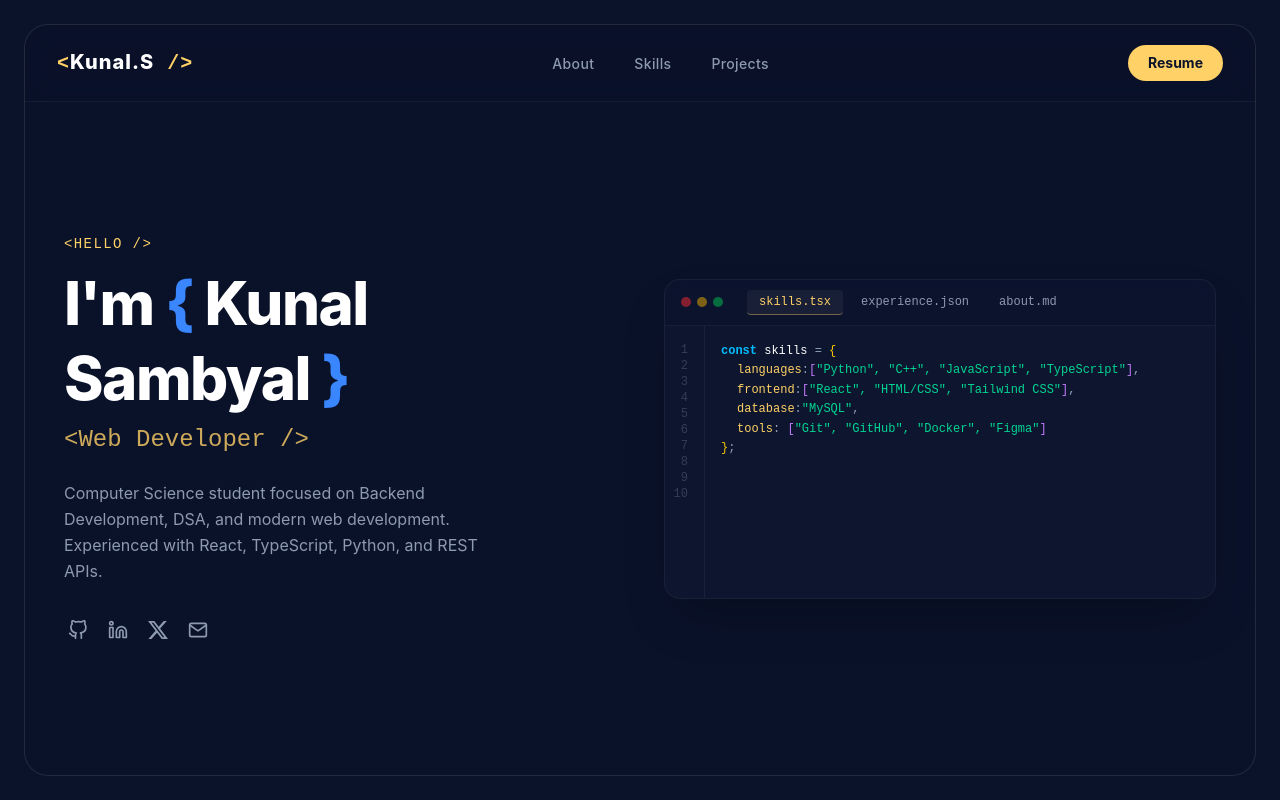
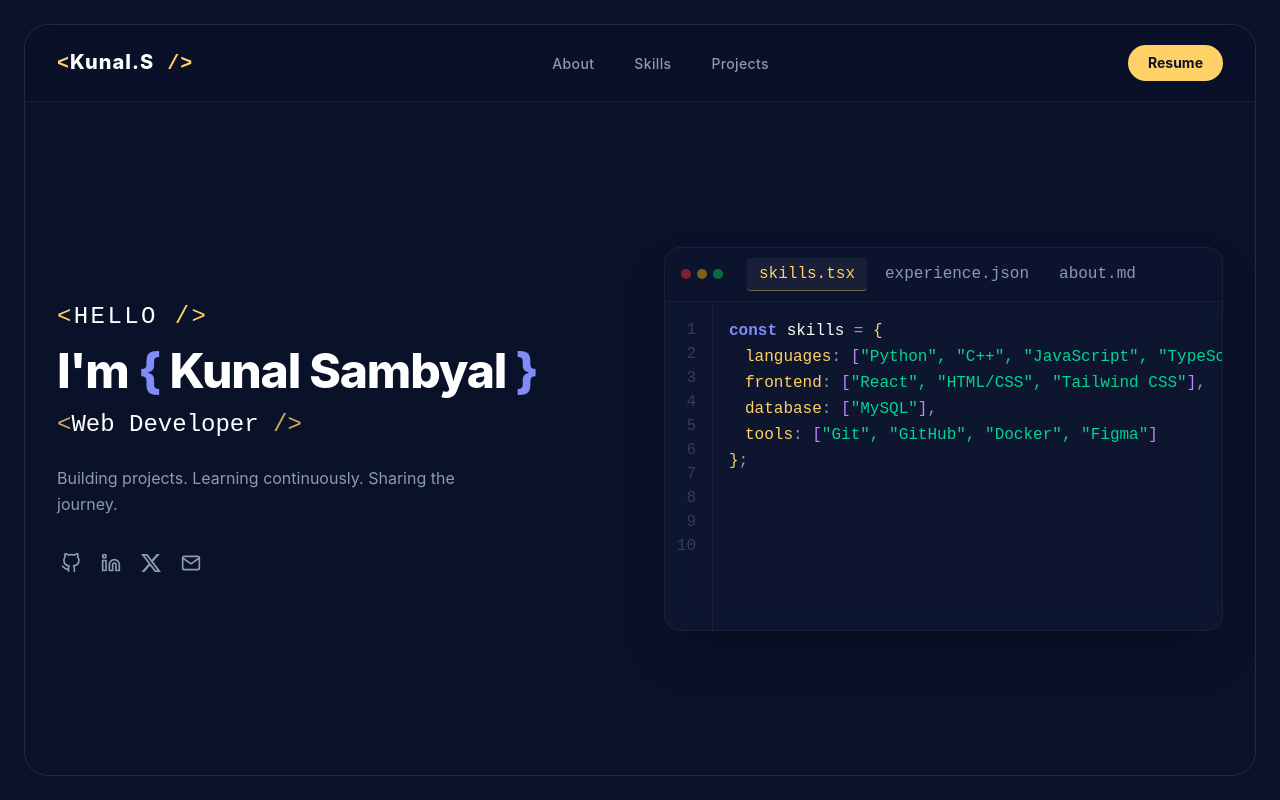
Before and after one commit to KunalSambyal/Portfolio, a React (Vite) app in the folder frontend/: page / in a window 1280 px wide. Built offline with nearby package versions, Linux system fonts and the light colour scheme.

Commit message:
refactor: modularize IDE widget with Context and dry code   elements

```diff
--- a/frontend/src/components/hero/Hero.tsx
+++ b/frontend/src/components/hero/Hero.tsx
@@ -7,14 +7,14 @@ export default function Hero() {
     return (
         <section className="w-full flex-1 flex items-center px-6 md:px-8 py-12 md:py-20 bg-transparent">
             {/* Responsive Grid Layout */}
-            <div className="max-w-6xl w-full mx-auto grid grid-cols-1 lg:grid-cols-2 gap-12 items-center">
+            <div className="max-w-360 w-full mx-auto grid grid-cols-1 lg:grid-cols-12 gap-12 items-center">
                 {/* Left Column: Text & Content */}
-                <div className="flex flex-col items-start text-left">
+                <div className="lg:col-span-6 flex flex-col items-start text-left">
                     <TextContent />
                     <SocialIcons />
                 </div>
 
-                <div className="w-full">
+                <div className="w-full min-w-0 lg:col-span-6">
                     <TabBarProvider>
                         <IdeWidget />
                     </TabBarProvider>
--- a/frontend/src/components/hero/SocialIcons.tsx
+++ b/frontend/src/components/hero/SocialIcons.tsx
@@ -5,7 +5,7 @@ export default function SocialIcons() {
     const iconParentStyle =
         "focus-visible:outline-2 focus-visible:outline-cyber-yellow rounded p-1";
     const iconsStyle =
-        "w-5 h-5 text-text-secondary hover:text-white transition-colors";
+        "w-5 h-5 text-text-secondary hover:text-cyber-yellow transition-colors";
     return (
         <div className="flex flex-wrap gap-3">
             <a
--- a/frontend/src/components/hero/TextContent.tsx
+++ b/frontend/src/components/hero/TextContent.tsx
@@ -1,24 +1,23 @@
 export default function TextContent() {
     return (
         <>
-            <span className="text-cyber-yellow font-mono text-sm tracking-widest uppercase block mb-3">
-                &lt;Hello /&gt;
+            <span className="text-cyber-yellow font-mono text-md md:text-lg lg:text-2xl tracking-widest uppercase block mb-2">
+                &lt;<span className="text-text-primary">Hello</span> /&gt;
             </span>
 
-            <h1 className="text-4xl md:text-6xl font-display font-extrabold text-white mb-2 tracking-tight leading-tight">
-                I'm <span className="text-royal-blue">&#123; </span>
+            <h1 className="text-3xl sm:text-4xl md:text-5xl lg:text-4xl xl:text-5xl 2xl:text-6xl font-display font-extrabold text-white mb-2 tracking-tight leading-tight whitespace-nowrap">
+                I'm <span className="text-electric-indigo">&#123; </span>
                 Kunal Sambyal
-                <span className="text-royal-blue"> &#125;</span>
+                <span className="text-electric-indigo"> &#125;</span>
             </h1>
 
             <h2 className="text-xl md:text-2xl font-mono text-cyber-yellow/80 mb-6 font-medium">
-                &lt;Web Developer /&gt;
+                &lt;<span className="text-text-primary">Web Developer </span>
+                /&gt;
             </h2>
 
             <p className="text-text-secondary text-sm md:text-base leading-relaxed mb-8 max-w-md">
-                Computer Science student focused on Backend Development, DSA,
-                and modern web development. Experienced with React, TypeScript,
-                Python, and REST APIs.
+                Building projects. Learning continuously. Sharing the journey.
             </p>
         </>
     );
--- /dev/null
+++ b/frontend/src/components/ide/CodeElements.tsx
@@ -0,0 +1,100 @@
+interface CodeLineProps {
+    indent?: number;
+    children: React.ReactNode;
+}
+
+// Helper to render indentation wrapper
+export function CodeLine({ indent = 0, children }: CodeLineProps) {
+    const indentClass = indent === 4 ? "pl-4" : indent === 8 ? "pl-8" : "";
+    return <div className={`${indentClass} whitespace-nowrap`}>{children}</div>;
+}
+
+// Helper to format a string array dynamically like: ["A", "B"]
+export function CodeStringArray({ values }: { values: string[] }) {
+    return (
+        <>
+            <span className="text-cyber-purple">[</span>
+            <span className="text-emerald-400">
+                {values.map(
+                    (val, idx) =>
+                        `"${val}"${idx < values.length - 1 ? ", " : ""}`,
+                )}
+            </span>
+            <span className="text-cyber-purple">]</span>
+        </>
+    );
+}
+
+// Main Property Helper (renders "key": "value" or "key": ["values"])
+interface JsonPropertyProps {
+    name: string;
+    value: string | string[];
+    indent?: number;
+    isLast?: boolean;
+    quotesInKey?: boolean;
+}
+
+export function JsonProperty({
+    name,
+    value,
+    indent = 4,
+    isLast = false,
+    quotesInKey,
+}: JsonPropertyProps) {
+    const formattedKey = quotesInKey ? `"${name}"` : name;
+
+    return (
+        <CodeLine indent={indent}>
+            <span className="text-cyber-yellow">{formattedKey}</span>
+            <span className="text-text-secondary">: </span>
+            {Array.isArray(value) ? (
+                <CodeStringArray values={value} />
+            ) : (
+                <span className="text-emerald-400">"{value}"</span>
+            )}
+            {!isLast && <span className="text-text-secondary">,</span>}
+        </CodeLine>
+    );
+}
+
+// Object Wrapper Helper (renders const name = { ... }; or { ... })
+interface JsonObjectProps {
+    name?: string;
+    isConst?: boolean;
+    children: React.ReactNode;
+    isLast?: boolean;
+}
+
+export function JsonObject({
+    name,
+    isConst = false,
+    children,
+    isLast = false,
+}: JsonObjectProps) {
+    return (
+        <div>
+            {isConst && name ? (
+                <div>
+                    <span className="text-electric-indigo font-bold">
+                        const{" "}
+                    </span>
+                    <span className="text-white">{name}</span>
+                    <span className="text-text-secondary"> = </span>
+                    <span className="text-cyber-yellow">&#123;</span>
+                </div>
+            ) : (
+                <span className="text-cyber-yellow">&#123;</span>
+            )}
+            {children}
+
+            <div>
+                <span className="text-cyber-yellow">&#125;</span>
+                {isConst ? (
+                    <span className="text-text-secondary">;</span>
+                ) : (
+                    !isLast && <span className="text-text-secondary">,</span>
+                )}
+            </div>
+        </div>
+    );
+}
--- a/frontend/src/components/ide/Editor.tsx
+++ b/frontend/src/components/ide/Editor.tsx
@@ -13,7 +13,7 @@ export default function Editor() {
                 {/* Left Column - Fixed Width Line Numbers */}
                 <LineNumber />
                 {/* Right Column - Code content wrapper */}
-                <div className="flex-1 pl-4 py-4 overflow-y-auto text-left leading-relaxed text-slate-300">
+                <div className="flex-1 px-4 py-4 overflow-auto text-left leading-relaxed text-slate-300">
                     {activeTab === "skills.tsx" && <SkillsTab />}
 
                     {activeTab === "experience.json" && <ExperienceTab />}
--- a/frontend/src/components/ide/IdeWidget.tsx
+++ b/frontend/src/components/ide/IdeWidget.tsx
@@ -3,7 +3,7 @@ import TabBar from "./TabBar";
 
 export default function IdeWidget() {
     return (
-        <div className="w-full h-80 rounded-2xl bg-secondary-bg/25 border border-white/5 flex flex-col font-mono text-xs overflow-hidden backdrop-blur-md shadow-2xl">
+        <div className="w-full h-96 rounded-2xl bg-secondary-bg/25 border border-white/5 flex flex-col font-mono text-sm lg:text-base overflow-hidden backdrop-blur-md shadow-2xl">
             <TabBar />
             <Editor />
         </div>
--- a/frontend/src/components/ide/LineNumbers.tsx
+++ b/frontend/src/components/ide/LineNumbers.tsx
@@ -1,6 +1,6 @@
 export default function LineNumber() {
     return (
-        <div className="text-right pr-4 border-r border-white/5 select-none text-text-secondary/30 py-4 w-10 shrink-0">
+        <div className="text-right pr-4 border-r border-white/5 select-none text-text-secondary/30 py-4 w-12 shrink-0">
             {Array.from({ length: 10 }).map((_, i) => (
                 <div key={i}>{i + 1}</div>
             ))}
--- a/frontend/src/components/ide/content/AboutTab.tsx
+++ b/frontend/src/components/ide/content/AboutTab.tsx
@@ -1,10 +1,10 @@
 export default function AboutTab() {
     return (
         <div className="whitespace-normal pr-4">
-            <div className="text-sky-400 font-bold font-display text-sm border-b border-white/5 pb-1 mb-3">
+            <div className="text-electric-indigo font-bold font-display text-sm border-b border-white/5 pb-1 mb-2">
                 # Professional Summary
             </div>
-            <p className="text-slate-200 mb-3 leading-relaxed">
+            <p className="text-slate-200 mb-2 leading-relaxed">
                 Computer Science student focused on Backend Development, DSA,
                 and modern web development.
             </p>
--- a/frontend/src/components/ide/content/ExperienceTab.tsx
+++ b/frontend/src/components/ide/content/ExperienceTab.tsx
@@ -1,35 +1,29 @@
+import { JsonObject, JsonProperty } from "../CodeElements";
+
 export default function ExperienceTab() {
     return (
-        <div className="whitespace-pre">
-            <span className="text-yellow-400">&#123;</span>
+        <JsonObject>
             <div className="pl-4">
-                <span className="text-cyber-yellow">"education"</span>
-                <span className="text-slate-400">:</span>{" "}
-                <span className="text-purple-400">&#123;</span>
-                <div className="pl-4">
-                    <span className="text-cyber-yellow">"degree"</span>
-                    <span className="text-slate-400">:</span>{" "}
-                    <span className="text-emerald-400">"B.Tech in CSE"</span>
-                    <span className="text-slate-400">,</span>
-                </div>
-                <div className="pl-4">
-                    <span className="text-cyber-yellow">"graduation"</span>
-                    <span className="text-slate-400">:</span>{" "}
-                    <span className="text-emerald-400">"2029"</span>
-                </div>
-                <span className="text-purple-400">&#125;</span>
-                <span className="text-slate-400">,</span>
+                <JsonObject name="education" isLast={false}>
+                    <JsonProperty
+                        name="degree"
+                        value="B.Tech in CSE"
+                        quotesInKey
+                    />
+                    <JsonProperty
+                        name="graduation"
+                        value="2029"
+                        quotesInKey
+                        isLast
+                    />
+                </JsonObject>
             </div>
-            <div className="pl-4">
-                <span className="text-cyber-yellow">"focus"</span>
-                <span className="text-slate-400">:</span>{" "}
-                <span className="text-purple-400">[</span>
-                <span className="text-emerald-400">
-                    "Backend Dev", "DSA", "REST APIs"
-                </span>
-                <span className="text-purple-400">]</span>
-            </div>
-            <span className="text-yellow-400">&#125;</span>
-        </div>
+            <JsonProperty
+                name="focus"
+                value={["Backend Dev", "DSA"]}
+                quotesInKey
+                isLast
+            />
+        </JsonObject>
     );
 }
--- a/frontend/src/components/ide/content/SkillsTab.tsx
+++ b/frontend/src/components/ide/content/SkillsTab.tsx
@@ -1,51 +1,22 @@
+import { JsonObject, JsonProperty } from "../CodeElements";
+
 export default function SkillsTab() {
     return (
-        <div className="whitespace-pre">
-            <div>
-                <span className="text-sky-400 font-bold">const </span>
-                <span className="text-white">skills</span>
-                <span className="text-slate-400"> = </span>
-                <span className="text-yellow-400">&#123;</span>
-            </div>
-            <div className="pl-4">
-                <span className="text-cyber-yellow">languages</span>
-                <span className="text-slate-400">:</span>
-                <span className="text-purple-400">[</span>
-                <span className="text-emerald-400">
-                    "Python", "C++", "JavaScript", "TypeScript"
-                </span>
-                <span className="text-purple-400">]</span>
-                <span className="text-slate-400">,</span>
-            </div>
-            <div className="pl-4">
-                <span className="text-cyber-yellow">frontend</span>
-                <span className="text-slate-400">:</span>
-                <span className="text-purple-400">[</span>
-                <span className="text-emerald-400">
-                    "React", "HTML/CSS", "Tailwind CSS"
-                </span>
-                <span className="text-purple-400">]</span>
-                <span className="text-slate-400">,</span>
-            </div>
-            <div className="pl-4">
-                <span className="text-cyber-yellow">database</span>
-                <span className="text-slate-400">:</span>
-                <span className="text-emerald-400">"MySQL"</span>
-                <span className="text-slate-400">,</span>
-            </div>
-            <div className="pl-4">
-                <span className="text-cyber-yellow">tools</span>
-                <span className="text-slate-400">: </span>
-                <span className="text-purple-400">[</span>
-                <span className="text-emerald-400">
-                    "Git", "GitHub", "Docker", "Figma"
-                </span>
-                <span className="text-purple-400">]</span>
-            </div>
-            <div>
-                <span className="text-yellow-400">&#125;</span>
-                <span className="text-slate-400">;</span>
-            </div>
-        </div>
+        <JsonObject name="skills" isConst>
+            <JsonProperty
+                name="languages"
+                value={["Python", "C++", "JavaScript", "TypeScript"]}
+            />
+            <JsonProperty
+                name="frontend"
+                value={["React", "HTML/CSS", "Tailwind CSS"]}
+            />
+            <JsonProperty name="database" value={["MySQL"]} />
+            <JsonProperty
+                name="tools"
+                value={["Git", "GitHub", "Docker", "Figma"]}
+                isLast
+            />
+        </JsonObject>
     );
 }
--- a/frontend/src/index.css
+++ b/frontend/src/index.css
@@ -7,6 +7,8 @@
     --color-text-secondary: var(--text-secondary);
     --color-royal-blue: #3a86ff;
     --color-cyber-yellow: #ffd166;
+    --color-cyber-purple: #c084fc;
+    --color-electric-indigo: #818cf8;
 
     --font-display: "Outfit", "Inter", sans-serif;
     --font-mono: "Fira Code", monospace;
```
